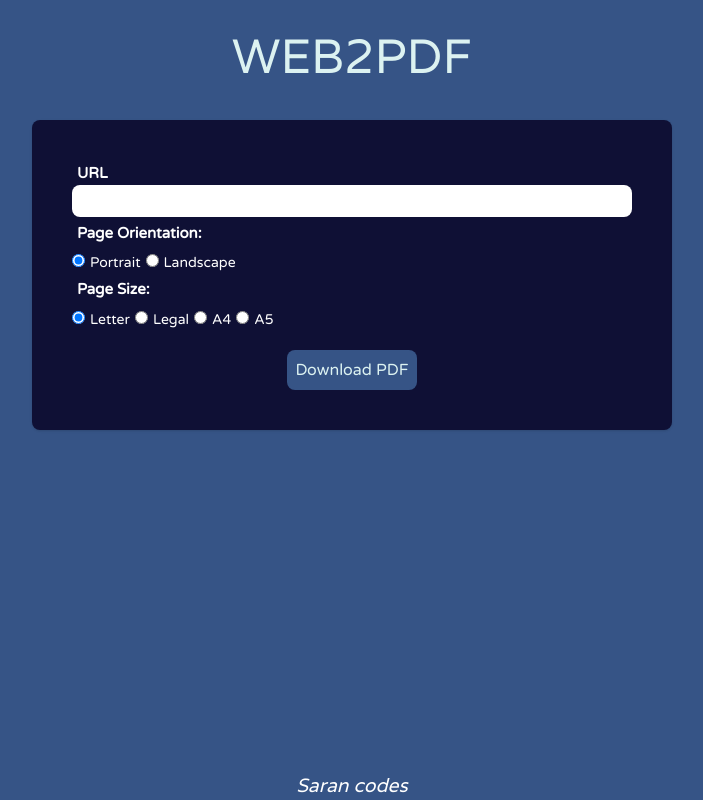
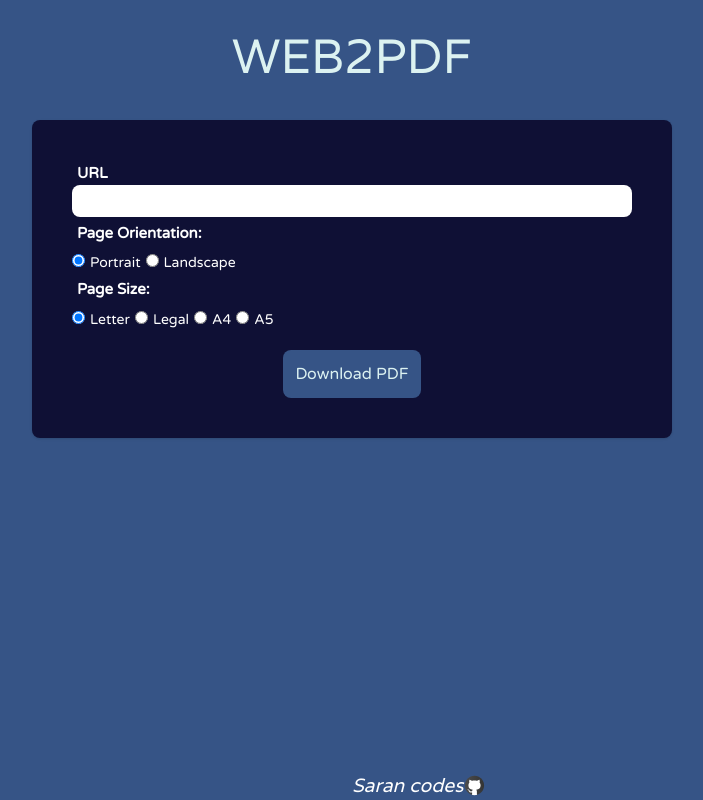
Before and after one commit to saran-mani/web2pdf-frontend, an Angular app: page / in a window 1280 px wide. Shown: the whole page, without its empty margins (288-991 px from the left). Built offline with nearby package versions, Linux system fonts and the light colour scheme.

Commit message:
added loading animation message after downloaded ,button disable function

```diff
--- a/src/app/main-page/main-page.component.css
+++ b/src/app/main-page/main-page.component.css
@@ -15,6 +15,13 @@ p,.url{
 h1{
     font-family: "Varela", sans-serif;
 }
+.alertmsg{
+    font-family: "Varela", sans-serif;
+    font-style: italic;
+    margin-top: 25px;
+    color: white;
+    text-align: center;
+}
 .dev{
     font-family: "Varela", sans-serif;
     font-style: italic;
--- a/src/app/main-page/main-page.component.html
+++ b/src/app/main-page/main-page.component.html
@@ -1,5 +1,5 @@
 <div class="bg-mlight min-h-screen flex flex-col items-center">
-  <h1 class="text-5xl text-light mt-8"> WEB2PDF </h1>
+  <h1 class="text-5xl text-light mt-8">WEB2PDF</h1>
   <div
     class="bg-primary p-10 mt-10 rounded-lg shadow w-80 md:w-3/4 mx-auto lg:w-1/2"
   >
@@ -8,7 +8,14 @@
         <div class="input-group flex flex-col">
           <div>
             <label for="url" class="font-bold url">URL</label>
-            <input type="text" id="url" name="url" formControlName="url" class="w-full rounded-lg p-1"/>
+            <input
+              type="text"
+              id="url"
+              name="url"
+              formControlName="url"
+              class="w-full rounded-lg p-1"
+              required
+            />
           </div>
         </div>
         <div class="input-group flex flex-col">
@@ -75,14 +82,22 @@
           <button
             type="submit"
             (click)="downloadPdf()"
-            class="bg-mlight text-light p-2 rounded-lg"
+            class="bg-mlight text-light p-3 rounded-lg flex flex-row"
+            [disabled]="isloading || !generateWebToPdf.valid"
           >
-            Download PDF
+            @if (!isloading) { Download PDF } @if(isloading) {
+            <img src="assets/loader.svg" class="pr-1" alt="" />Processing }
           </button>
         </div>
       </div>
     </form>
   </div>
-  <h2 class="dev">Saran codes</h2>
-
+  @if (alertMessage) {
+  <p class="alertmsg">File downloaded check your downloads..</p>
+  }
+  <div>
+    <a class="dev flex flex-row" href="https://github.com/saran-mani"
+      >Saran codes <img src="assets/github.svg" alt=""
+    /></a>
+  </div>
 </div>
--- a/src/app/main-page/main-page.component.ts
+++ b/src/app/main-page/main-page.component.ts
@@ -11,13 +11,15 @@ import { WebtopdfService } from '../service/webtopdf.service';
 @Component({
   selector: 'main-page',
   standalone: true,
-  imports: [FormsModule,ReactiveFormsModule],
+  imports: [FormsModule, ReactiveFormsModule],
   providers: [WebtopdfService],
   templateUrl: './main-page.component.html',
   styleUrl: './main-page.component.css',
 })
 export class MainPageComponent {
   generateWebToPdf: any;
+  isloading: boolean = false;
+  alertMessage: boolean=false;
   constructor(private pdfService: WebtopdfService, fb: FormBuilder) {
     this.generateWebToPdf = fb.group({
       url: ['', [Validators.required]],
@@ -27,16 +29,20 @@ export class MainPageComponent {
   }
 
   downloadPdf() {
+    this.isloading = true;
+    this.alertMessage=false
     this.pdfService.generatePdf(this.generateWebToPdf.value).subscribe({
       next: (res) => {
         const blob = new Blob([res], { type: 'application/pdf' });
         saveAs(blob, 'downloaded.pdf');
         console.log(res);
+        this.isloading = false;
       },
       error: (error) => {
         console.log(error);
       },
       complete: () => {
+        this.alertMessage=true
       },
     });
   }
```
Also changed, not shown: src/assets/github.svg (added), src/assets/loader.svg (added).
